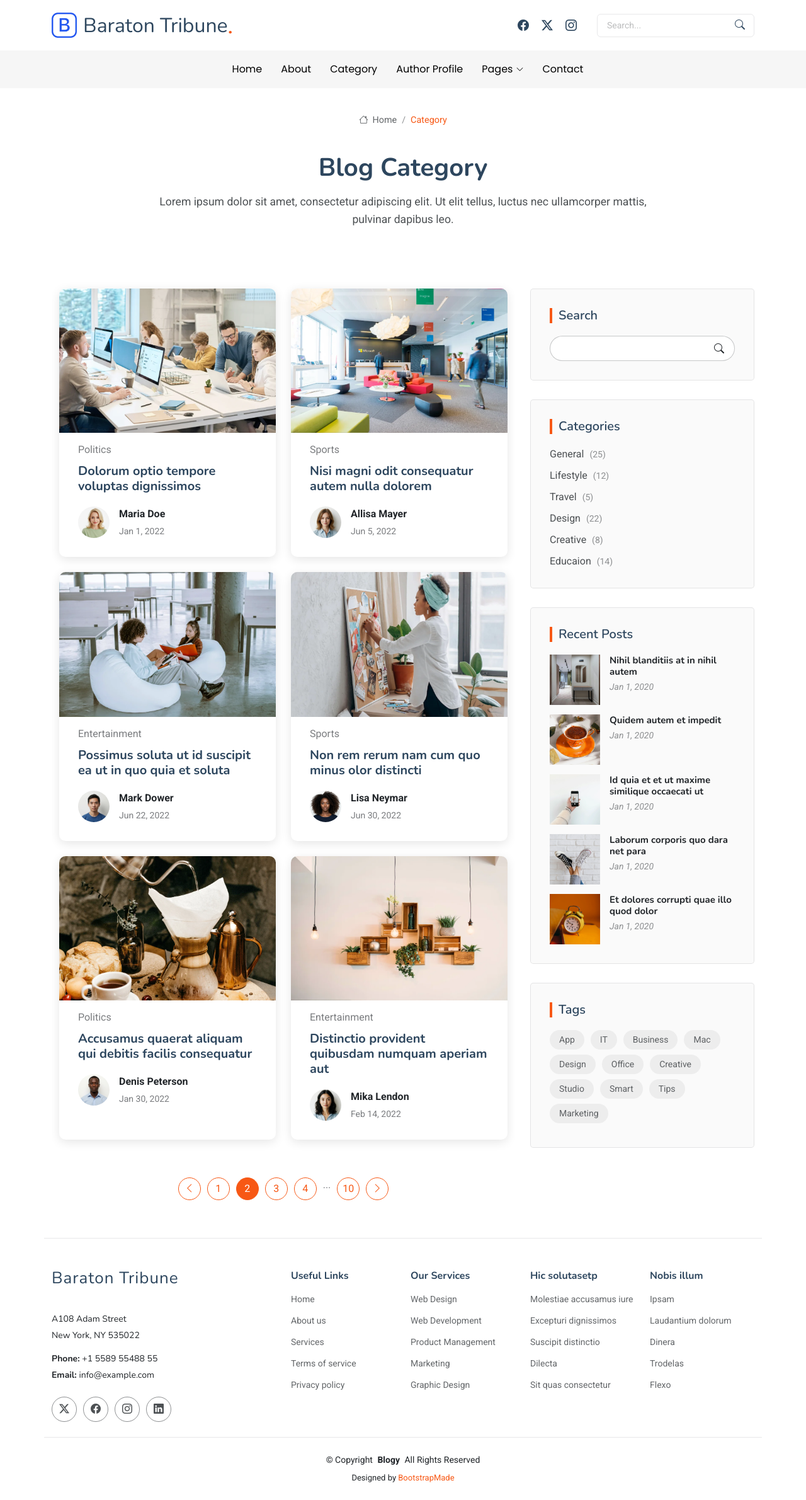
After one commit to MuliJob/baraton_tribune, a Django app: template example/templates/category.html in a window 1280 px wide. The commit adds this page. Shown: the whole page at 63% size. Run offline with Django 4.2, Linux system fonts and the light colour scheme; the template is opened without the code that fills it, so the values that code supplies are empty; some libraries are stand-ins or nearby versions.

Commit message:
Added category page

```diff
--- /dev/null
+++ b/example/templates/category.html
@@ -0,0 +1,341 @@
+{% extends 'master.html' %}
+{% load static %}
+
+{% block content %}
+<!DOCTYPE html>
+<html lang="en">
+
+<head>
+  <meta charset="utf-8">
+  <meta content="width=device-width, initial-scale=1.0" name="viewport">
+  <title>Category - Baraton Tribune</title>
+  <meta name="description" content="">
+  <meta name="keywords" content="">
+
+</head>
+
+<body class="category-page">
+
+  <main class="main">
+
+    <!-- Page Title -->
+    <div class="page-title position-relative">
+      <div class="breadcrumbs">
+        <nav aria-label="breadcrumb">
+          <ol class="breadcrumb">
+            <li class="breadcrumb-item"><a href="#"><i class="bi bi-house"></i> Home</a></li>
+            <li class="breadcrumb-item active current">Category</li>
+          </ol>
+        </nav>
+      </div>
+
+      <div class="title-wrapper">
+        <h1>Blog Category</h1>
+        <p>Lorem ipsum dolor sit amet, consectetur adipiscing elit. Ut elit tellus, luctus nec ullamcorper mattis, pulvinar dapibus leo.</p>
+      </div>
+    </div><!-- End Page Title -->
+
+    <div class="container">
+      <div class="row">
+
+        <div class="col-lg-8">
+
+          <!-- Category Postst Section -->
+          <section id="category-postst" class="category-postst section">
+
+            <div class="container" data-aos="fade-up" data-aos-delay="100">
+              <div class="row gy-4">
+
+                <div class="col-lg-6">
+                  <article>
+
+                    <div class="post-img">
+                      <img src="{% static 'assets/img/blog/blog-post-1.webp' %}" alt="" class="img-fluid">
+                    </div>
+
+                    <p class="post-category">Politics</p>
+
+                    <h2 class="title">
+                      <a href="{% url 'post_detail' %}">Dolorum optio tempore voluptas dignissimos</a>
+                    </h2>
+
+                    <div class="d-flex align-items-center">
+                      <img src="{% static 'assets/img/person/person-f-12.webp' %}" alt="" class="img-fluid post-author-img flex-shrink-0">
+                      <div class="post-meta">
+                        <p class="post-author">Maria Doe</p>
+                        <p class="post-date">
+                          <time datetime="2022-01-01">Jan 1, 2022</time>
+                        </p>
+                      </div>
+                    </div>
+
+                  </article>
+                </div><!-- End post list item -->
+
+                <div class="col-lg-6">
+                  <article>
+
+                    <div class="post-img">
+                      <img src="{% static 'assets/img/blog/blog-post-2.webp' %}" alt="" class="img-fluid">
+                    </div>
+
+                    <p class="post-category">Sports</p>
+
+                    <h2 class="title">
+                      <a href="{% url 'post_detail' %}">Nisi magni odit consequatur autem nulla dolorem</a>
+                    </h2>
+
+                    <div class="d-flex align-items-center">
+                      <img src="{% static 'assets/img/person/person-f-13.webp' %}" alt="" class="img-fluid post-author-img flex-shrink-0">
+                      <div class="post-meta">
+                        <p class="post-author">Allisa Mayer</p>
+                        <p class="post-date">
+                          <time datetime="2022-01-01">Jun 5, 2022</time>
+                        </p>
+                      </div>
+                    </div>
+
+                  </article>
+                </div><!-- End post list item -->
+
+                <div class="col-lg-6">
+                  <article>
+
+                    <div class="post-img">
+                      <img src="{% static 'assets/img/blog/blog-post-3.webp' %}" alt="" class="img-fluid">
+                    </div>
+
+                    <p class="post-category">Entertainment</p>
+
+                    <h2 class="title">
+                      <a href="{% url 'post_detail' %}">Possimus soluta ut id suscipit ea ut in quo quia et soluta</a>
+                    </h2>
+
+                    <div class="d-flex align-items-center">
+                      <img src="{% static 'assets/img/person/person-m-10.webp' %}" alt="" class="img-fluid post-author-img flex-shrink-0">
+                      <div class="post-meta">
+                        <p class="post-author">Mark Dower</p>
+                        <p class="post-date">
+                          <time datetime="2022-01-01">Jun 22, 2022</time>
+                        </p>
+                      </div>
+                    </div>
+
+                  </article>
+                </div><!-- End post list item -->
+
+                <div class="col-lg-6">
+                  <article>
+
+                    <div class="post-img">
+                      <img src="{% static 'assets/img/blog/blog-post-4.webp' %}" alt="" class="img-fluid">
+                    </div>
+
+                    <p class="post-category">Sports</p>
+
+                    <h2 class="title">
+                      <a href="{% url 'post_detail' %}">Non rem rerum nam cum quo minus olor distincti</a>
+                    </h2>
+
+                    <div class="d-flex align-items-center">
+                      <img src="{% static 'assets/img/person/person-f-14.webp' %}" alt="" class="img-fluid post-author-img flex-shrink-0">
+                      <div class="post-meta">
+                        <p class="post-author">Lisa Neymar</p>
+                        <p class="post-date">
+                          <time datetime="2022-01-01">Jun 30, 2022</time>
+                        </p>
+                      </div>
+                    </div>
+
+                  </article>
+                </div><!-- End post list item -->
+
+                <div class="col-lg-6">
+                  <article>
+
+                    <div class="post-img">
+                      <img src="{% static 'assets/img/blog/blog-post-5.webp' %}" alt="" class="img-fluid">
+                    </div>
+
+                    <p class="post-category">Politics</p>
+
+                    <h2 class="title">
+                      <a href="{% url 'post_detail' %}">Accusamus quaerat aliquam qui debitis facilis consequatur</a>
+                    </h2>
+
+                    <div class="d-flex align-items-center">
+                      <img src="{% static 'assets/img/person/person-m-11.webp' %}" alt="" class="img-fluid post-author-img flex-shrink-0">
+                      <div class="post-meta">
+                        <p class="post-author">Denis Peterson</p>
+                        <p class="post-date">
+                          <time datetime="2022-01-01">Jan 30, 2022</time>
+                        </p>
+                      </div>
+                    </div>
+
+                  </article>
+                </div><!-- End post list item -->
+
+                <div class="col-lg-6">
+                  <article>
+
+                    <div class="post-img">
+                      <img src="{% static 'assets/img/blog/blog-post-6.webp' %}" alt="" class="img-fluid">
+                    </div>
+
+                    <p class="post-category">Entertainment</p>
+
+                    <h2 class="title">
+                      <a href="{% url 'post_detail' %}">Distinctio provident quibusdam numquam aperiam aut</a>
+                    </h2>
+
+                    <div class="d-flex align-items-center">
+                      <img src="{% static 'assets/img/person/person-f-15.webp' %}" alt="" class="img-fluid post-author-img flex-shrink-0">
+                      <div class="post-meta">
+                        <p class="post-author">Mika Lendon</p>
+                        <p class="post-date">
+                          <time datetime="2022-01-01">Feb 14, 2022</time>
+                        </p>
+                      </div>
+                    </div>
+
+                  </article>
+                </div><!-- End post list item -->
+
+              </div>
+            </div>
+
+          </section><!-- /Category Postst Section -->
+
+          <!-- Pagination 2 Section -->
+          <section id="pagination-2" class="pagination-2 section">
+
+            <div class="container">
+              <div class="d-flex justify-content-center">
+                <ul>
+                  <li><a href="#"><i class="bi bi-chevron-left"></i></a></li>
+                  <li><a href="#">1</a></li>
+                  <li><a href="#" class="active">2</a></li>
+                  <li><a href="#">3</a></li>
+                  <li><a href="#">4</a></li>
+                  <li>...</li>
+                  <li><a href="#">10</a></li>
+                  <li><a href="#"><i class="bi bi-chevron-right"></i></a></li>
+                </ul>
+              </div>
+            </div>
+
+          </section><!-- /Pagination 2 Section -->
+
+        </div>
+
+        <div class="col-lg-4 sidebar">
+
+          <div class="widgets-container" data-aos="fade-up" data-aos-delay="200">
+
+            <!-- Search Widget -->
+            <div class="search-widget widget-item">
+
+              <h3 class="widget-title">Search</h3>
+              <form action="">
+                <input type="text">
+                <button type="submit" title="Search"><i class="bi bi-search"></i></button>
+              </form>
+
+            </div><!--/Search Widget -->
+
+            <!-- Categories Widget -->
+            <div class="categories-widget widget-item">
+
+              <h3 class="widget-title">Categories</h3>
+              <ul class="mt-3">
+                <li><a href="#">General <span>(25)</span></a></li>
+                <li><a href="#">Lifestyle <span>(12)</span></a></li>
+                <li><a href="#">Travel <span>(5)</span></a></li>
+                <li><a href="#">Design <span>(22)</span></a></li>
+                <li><a href="#">Creative <span>(8)</span></a></li>
+                <li><a href="#">Educaion <span>(14)</span></a></li>
+              </ul>
+
+            </div><!--/Categories Widget -->
+
+            <!-- Recent Posts Widget -->
+            <div class="recent-posts-widget widget-item">
+
+              <h3 class="widget-title">Recent Posts</h3>
+
+              <div class="post-item">
+                <img src="{% static 'assets/img/blog/blog-post-square-1.webp' %}" alt="" class="flex-shrink-0">
+                <div>
+                  <h4><a href="{% url 'post_detail' %}">Nihil blanditiis at in nihil autem</a></h4>
+                  <time datetime="2020-01-01">Jan 1, 2020</time>
+                </div>
+              </div><!-- End recent post item-->
+
+              <div class="post-item">
+                <img src="{% static 'assets/img/blog/blog-post-square-2.webp' %}" alt="" class="flex-shrink-0">
+                <div>
+                  <h4><a href="{% url 'post_detail' %}">Quidem autem et impedit</a></h4>
+                  <time datetime="2020-01-01">Jan 1, 2020</time>
+                </div>
+              </div><!-- End recent post item-->
+
+              <div class="post-item">
+                <img src="{% static 'assets/img/blog/blog-post-square-3.webp' %}" alt="" class="flex-shrink-0">
+                <div>
+                  <h4><a href="{% url 'post_detail' %}">Id quia et et ut maxime similique occaecati ut</a></h4>
+                  <time datetime="2020-01-01">Jan 1, 2020</time>
+                </div>
+              </div><!-- End recent post item-->
+
+              <div class="post-item">
+                <img src="{% static 'assets/img/blog/blog-post-square-4.webp' %}" alt="" class="flex-shrink-0">
+                <div>
+                  <h4><a href="{% url 'post_detail' %}">Laborum corporis quo dara net para</a></h4>
+                  <time datetime="2020-01-01">Jan 1, 2020</time>
+                </div>
+              </div><!-- End recent post item-->
+
+              <div class="post-item">
+                <img src="{% static 'assets/img/blog/blog-post-square-5.webp' %}" alt="" class="flex-shrink-0">
+                <div>
+                  <h4><a href="{% url 'post_detail' %}">Et dolores corrupti quae illo quod dolor</a></h4>
+                  <time datetime="2020-01-01">Jan 1, 2020</time>
+                </div>
+              </div><!-- End recent post item-->
+
+            </div><!--/Recent Posts Widget -->
+
+            <!-- Tags Widget -->
+            <div class="tags-widget widget-item">
+
+              <h3 class="widget-title">Tags</h3>
+              <ul>
+                <li><a href="#">App</a></li>
+                <li><a href="#">IT</a></li>
+                <li><a href="#">Business</a></li>
+                <li><a href="#">Mac</a></li>
+                <li><a href="#">Design</a></li>
+                <li><a href="#">Office</a></li>
+                <li><a href="#">Creative</a></li>
+                <li><a href="#">Studio</a></li>
+                <li><a href="#">Smart</a></li>
+                <li><a href="#">Tips</a></li>
+                <li><a href="#">Marketing</a></li>
+              </ul>
+
+            </div><!--/Tags Widget -->
+
+          </div>
+
+        </div>
+
+      </div>
+    </div>
+
+  </main>
+
+</body>
+
+</html>
+{% endblock %}
--- a/example/templates/master.html
+++ b/example/templates/master.html
@@ -71,12 +71,12 @@
           <ul>
             <li><a href="{% url 'home' %}" class="{% if request.resolver_match.url_name == 'home' %}active{% endif %}">Home</a></li>
             <li><a href="{% url 'about' %}" class="{% if request.resolver_match.url_name == 'about' %}active{% endif %}">About</a></li>
-            <li><a href="category.html">Category</a></li>
+            <li><a href="{% url 'category' %}" class="{% if request.resolver_match.url_name == 'category' %}active{% endif %}">Category</a></li>
             <li><a href="author-profile.html">Author Profile</a></li>
             <li class="dropdown"><a href="#"><span>Pages</span> <i class="bi bi-chevron-down toggle-dropdown"></i></a>
               <ul>
                 <li><a href="{% url 'about' %}">About</a></li>
-                <li><a href="category.html">Category</a></li>
+                <li><a href="{% url 'category' %}" class="{% if request.resolver_match.url_name == 'category' %}active{% endif %}">Category</a></li>
                 <li><a href="author-profile.html">Author Profile</a></li>
                 <li><a href="search-results.html">Search Results</a></li>
                 <li><a href="404.html">404 Not Found Page</a></li>
```
Also changed, not shown: example/templates/post-details.html (+0 -15 lines).
